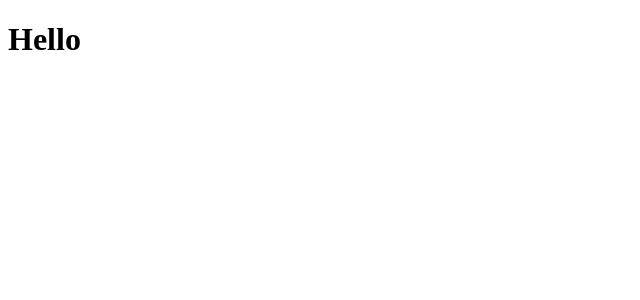
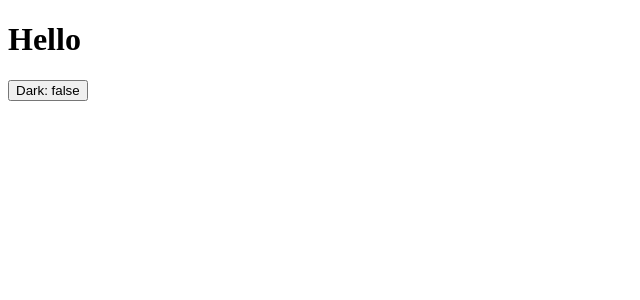
Before and after one commit to remiconnesson/tailwind-vue-deep-apply-dark-bug, a Vue app: page / in a window 1280 px wide. Shown: the top 300 px of the page, without its empty margins (0-640 px from the left). Built offline with nearby package versions, Linux system fonts and the light colour scheme.

Commit message:
Set up darkmode

```diff
--- a/index.html
+++ b/index.html
@@ -6,7 +6,7 @@
     <meta name="viewport" content="width=device-width, initial-scale=1.0">
     <title>Vite App</title>
   </head>
-  <body>
+  <body class="bg-gray-50 dark:bg-slate-900">
     <div id="app"></div>
     <script type="module" src="/src/main.ts"></script>
   </body>
--- a/package.json
+++ b/package.json
@@ -10,6 +10,7 @@
     "lint": "eslint . --ext .vue,.js,.jsx,.cjs,.mjs,.ts,.tsx,.cts,.mts --fix --ignore-path .gitignore"
   },
   "dependencies": {
+    "@vueuse/core": "^10.0.2",
     "vue": "^3.2.47"
   },
   "devDependencies": {
--- a/src/App.vue
+++ b/src/App.vue
@@ -1,5 +1,10 @@
-<script setup lang="ts"></script>
+<script setup lang="ts">
+import { useDark, useToggle } from '@vueuse/core'
+const isDark = useDark()
+const toggleDark = useToggle(isDark)
+</script>
 
 <template>
-  <h1 class="text-green-700">Hello</h1>
+  <h1 class="text-green-700 dark:text-green-300">Hello</h1>
+  <button class="text-black dark:text-white" @click="toggleDark()">Dark: {{ isDark }}</button>
 </template>
```
Also changed, not shown: 1 other file (tests, documents, lock files or other folders).
